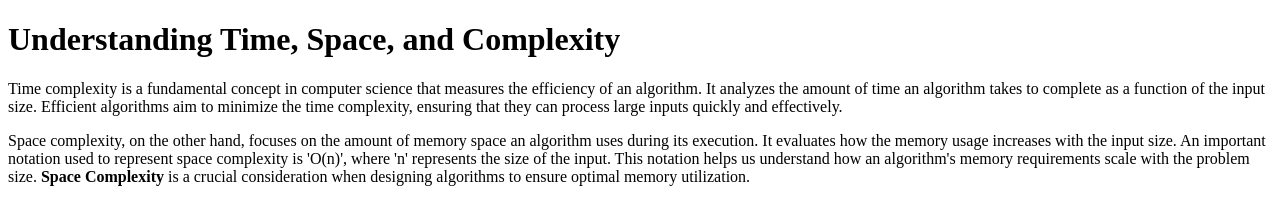
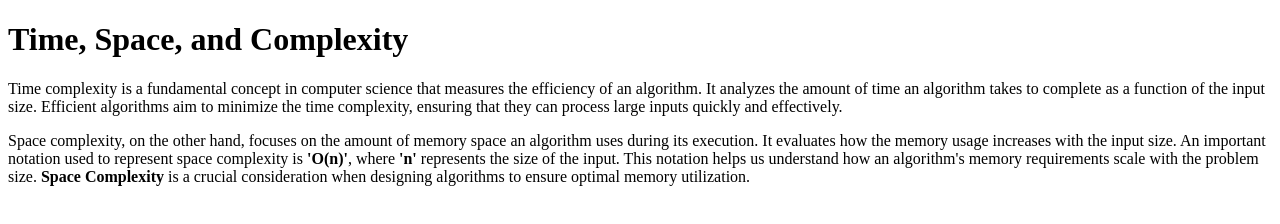
Before and after one commit to acciojob/time-and-space-complexity-shubhambharti4716, a website: page main.html in a window 1280 px wide. Drawn offline with Linux system fonts and the light colour scheme.

Commit message:
created a submission

```diff
--- a/main.html
+++ b/main.html
@@ -1,34 +1,18 @@
 <!DOCTYPE html>
-
-<html>
-
+<html lang="en">
 <head>
-	<link rel="stylesheet" href="styles.css">
-	<title>Time and Space Complexity</title>
+    <meta charset="UTF-8">
+    <meta http-equiv="X-UA-Compatible" content="IE=edge">
+    <meta name="viewport" content="width=device-width, initial-scale=1.0">
+    <title>Understanding Time and Space Complexity</title>
 </head>
-
 <body>
-	<!-- the entire body must be written by student -->
-    <script type="text/javascript" src="./script.js">
-</script>
-	<h1>Understanding Time, Space, and Complexity</h1>
-	<p>Time complexity is a fundamental concept in computer science that
-		measures the efficiency of an algorithm.
-		It analyzes the amount of time an algorithm
-		takes to complete as a function of the input size.
-		Efficient algorithms aim to minimize
-		the time complexity, ensuring that they can process
-		large inputs quickly and effectively.
-	</p>
-	<p>Space complexity, on the other hand,
-		focuses on the amount of memory space an algorithm uses during
-		its execution. It evaluates how the memory usage
-		increases with the input size. An important notation used to
-		represent space complexity is 'O(n)', where 'n' represents the
-		size of the input. This notation helps us understand how
-		an algorithm's memory requirements scale with the problem
-		size. <b>Space Complexity</b> is a crucial consideration
-		when designing algorithms to ensure optimal memory utilization.</p>
+    <h1>Time, Space, and Complexity</h1>
+    <p>
+        Time complexity is a fundamental concept in computer science that measures the efficiency of an algorithm. It analyzes the amount of time an algorithm takes to complete as a function of the input size. Efficient algorithms aim to minimize the time complexity, ensuring that they can process large inputs quickly and effectively.
+    </p>
+    <p>
+        Space complexity, on the other hand, focuses on the amount of memory space an algorithm uses during its execution. It evaluates how the memory usage increases with the input size. An important notation used to represent space complexity is <b>'O(n)'</b>, where <b>'n'</b> represents the size of the input. This notation helps us understand how an algorithm's memory requirements scale with the problem size. <b>Space Complexity</b> is a crucial consideration when designing algorithms to ensure optimal memory utilization.
+    </p>
 </body>
-
 </html>
```
